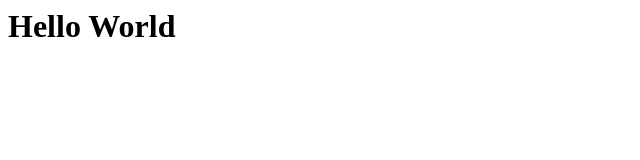
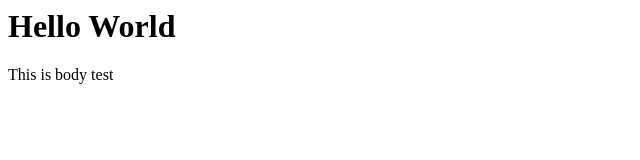
Before and after one commit to RichieMessi/basic-git-tutorial-BY-Zach-Gollwitzer, a plain HTML site: page index.html in a window 1280 px wide. Shown: the full height of the page, 0-640 px from the left. Drawn offline with Linux system fonts and the light colour scheme.

Commit message:
Updated index.html from remote host

```diff
--- a/index.html
+++ b/index.html
@@ -4,5 +4,6 @@
 	</head>
 	<body>
 		<h1>Hello World</h1>
+		<p>This is body test</p>
 	</body>
 </html>
```
